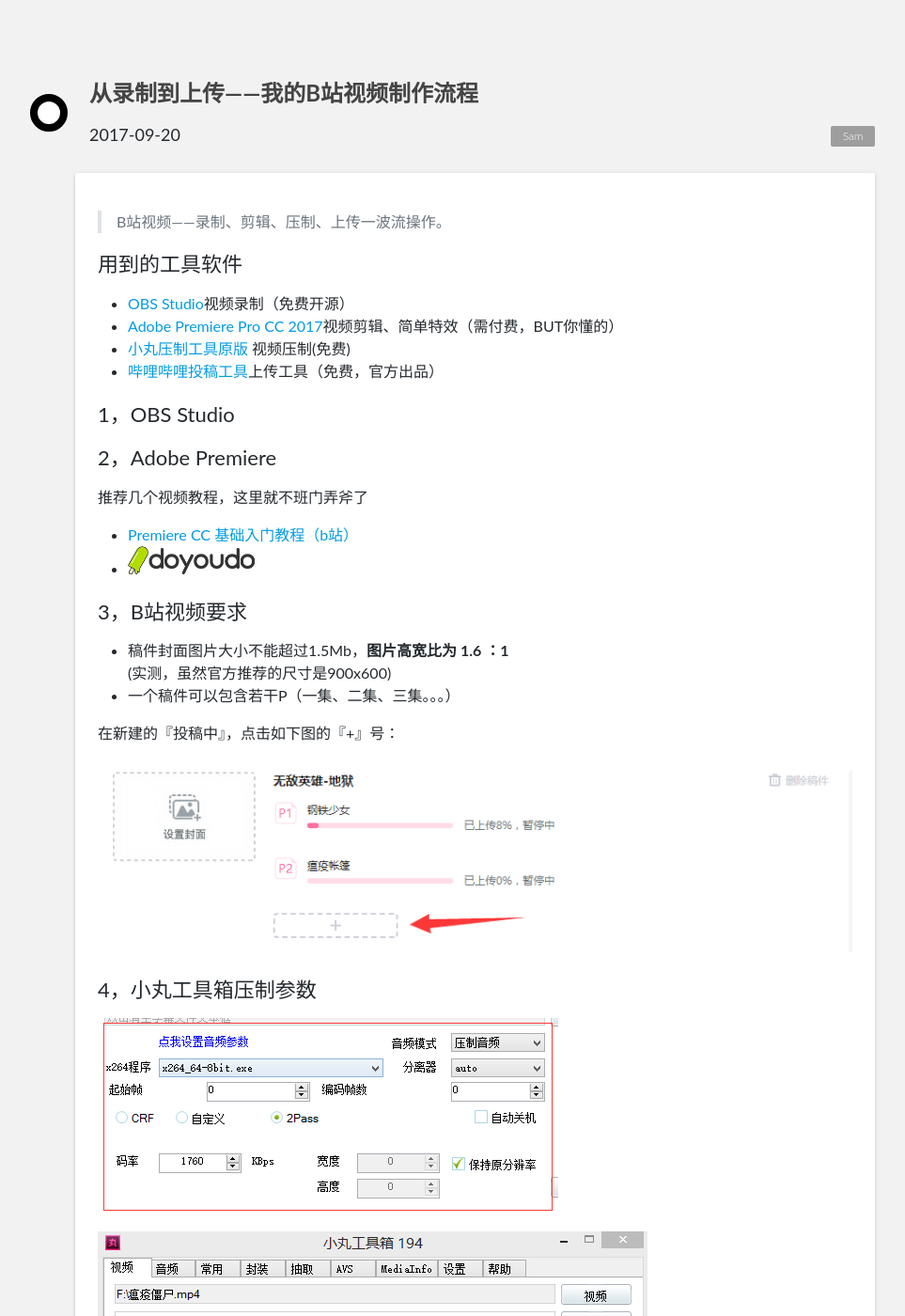
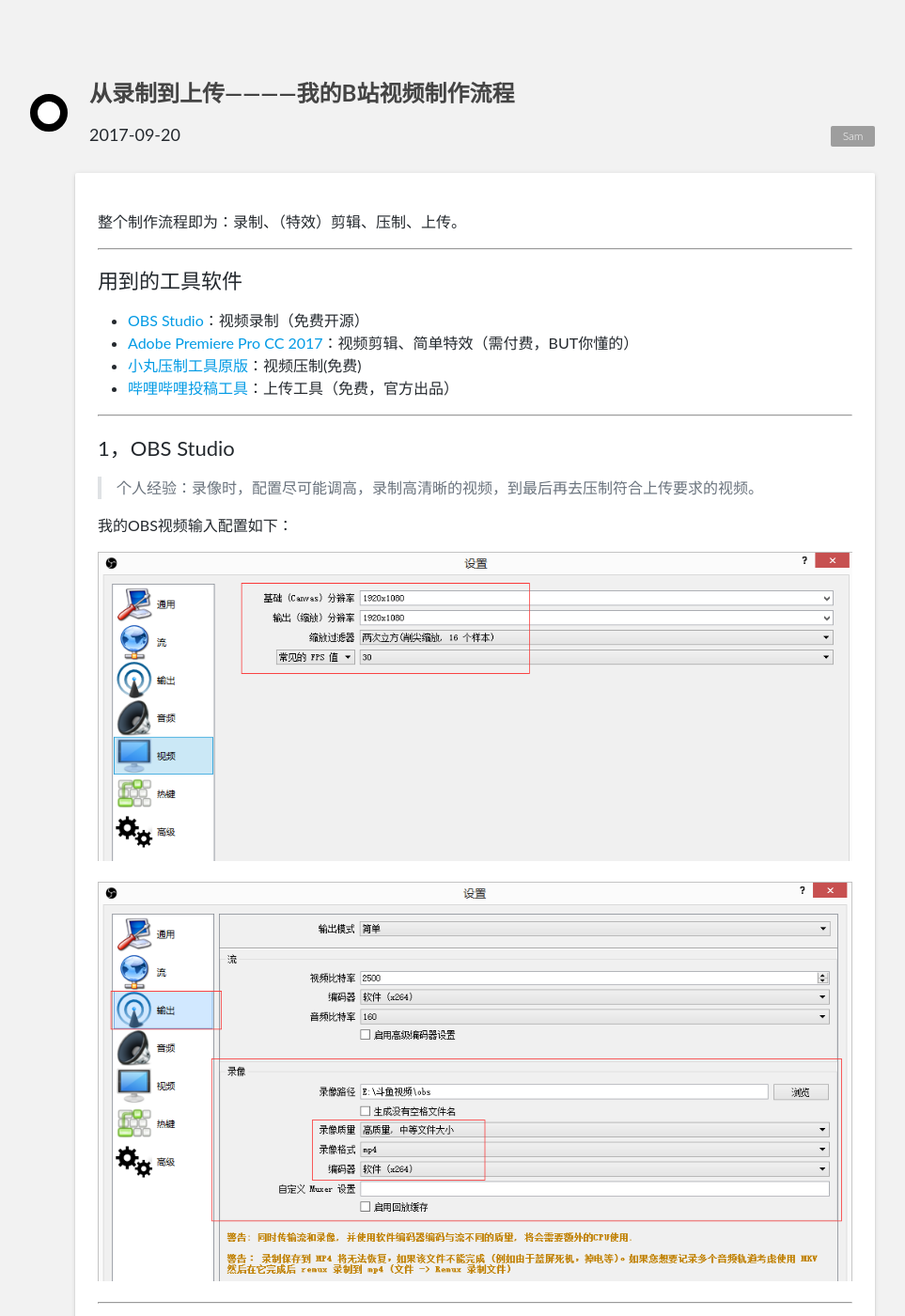
Before and after one commit to unicorn25/unicorn25.github.io, a Jekyll site: the page built from _steps/bilibili-video-workflow.md, in a window 1280 px wide and 1400 px high. Shown: the whole window at 94% size, without its empty margins (157-1120 px from the left). Built offline with Jekyll 4.4.1, drawn with Linux system fonts in a browser that asks for light colours; some of the changed text lies outside the part shown.

Commit message:
update bilibili-video-workflow.md

```diff
--- a/_steps/bilibili-video-workflow.md
+++ b/_steps/bilibili-video-workflow.md
@@ -1,37 +1,66 @@
 ---
 layout: post
-title: 从录制到上传——我的B站视频制作流程
+title: 从录制到上传————我的B站视频制作流程
 date: 2017-09-20
 author: Sam
 ---
 
->B站视频——录制、剪辑、压制、上传一波流操作。
+整个制作流程即为：录制、（特效）剪辑、压制、上传。
 
+----
 ### 用到的工具软件
-* [OBS Studio](https://obsproject.com/download)视频录制（免费开源）
-* [Adobe Premiere Pro CC 2017](http://www.adobe.com/cn/products/premiere/free-trial-download.html)视频剪辑、简单特效（需付费，BUT你懂的）
-* [小丸压制工具原版](http://maruko.appinn.me/#)  视频压制(免费)
-* [哔哩哔哩投稿工具](https://member.bilibili.com/video/resubmit.html)上传工具（免费，官方出品）
+* [OBS Studio](https://obsproject.com/download)：视频录制（免费开源）
+* [Adobe Premiere Pro CC 2017](http://www.adobe.com/cn/products/premiere/free-trial-download.html)：视频剪辑、简单特效（需付费，BUT你懂的）
+* [小丸压制工具原版](http://maruko.appinn.me/#)：视频压制(免费)
+* [哔哩哔哩投稿工具](https://member.bilibili.com/video/resubmit.html)：上传工具（免费，官方出品）
 
+----
 ### 1，OBS Studio
 
+>个人经验：录像时，配置尽可能调高，录制高清晰的视频，到最后再去压制符合上传要求的视频。
 
-### 2，Adobe Premiere
+我的OBS视频输入配置如下：
+
+![](/images/sam/bili/obs-video-cfg.png)
+
+![](/images/sam/bili/obs-output-video.png)
+
+----
+### 2，Adobe Premiere Pro CC 2017
+
 推荐几个视频教程，这里就不班门弄斧了
 * [Premiere CC 基础入门教程（b站）](https://www.bilibili.com/video/av8703816/)
 *  [![](/images/sam/bili/doyoudo_logo.png)](http://doyoudo.com/)
 
+我的 pr 导出配置如下：
+
+![](/images/sam/bili/pr-output-cfg.png)
+
+ps：导出的视频配置，可以保存为『预设』。再次导出时，就可以直接选择该预设而不用逐项配置了。
+
+
+----
 ### 3，B站视频要求
-* 稿件封面图片大小不能超过1.5Mb，**图片高宽比为 1.6 ：1**
-  (实测，虽然官方推荐的尺寸是900x600)
+
+#### (1) 视频码率要求
+
+>下图来自B站官网
+
+![](/images/sam/bili/b-video-requirement.png)
+
+#### (2) 投稿要求
+* 稿件封面图片大小不能超过1.5Mb，**图片高宽比为 1.6 ：1** 。 (实测，虽然官方推荐的尺寸是900x600)
 * 一个稿件可以包含若干P（一集、二集、三集。。。）
 
-在新建的『投稿中』，点击如下图的『+』号：
+如何添加p见下图
 
 ![](/images/sam/bili/add-p.png)
 
+----
 ### 4，小丸工具箱压制参数
 
-![](/images/sam/bili/xiaow-a-config.png)
+首先给小丸工具箱点个赞！目前只用到了『视频压制』功能，目测其他的功能也非常实用，虽然自己还没用过。。。。。。
 
 ![](/images/sam/bili/xiaow-v-config.png)
+
+ps: 设置 1760 kbps，是因为B站码率上限的红线是 1800 kbps，还是离红线一点距离安全点（事实是设为 1800 kbps 压制后，有时候B站还是会二压）
```
Also changed, not shown: images/sam/bili/b-video-requirement.png (added), images/sam/bili/doyoudo_logo.png, images/sam/bili/obs-source-config.png (deleted), images/sam/bili/xiaow-a-config.png (deleted).
